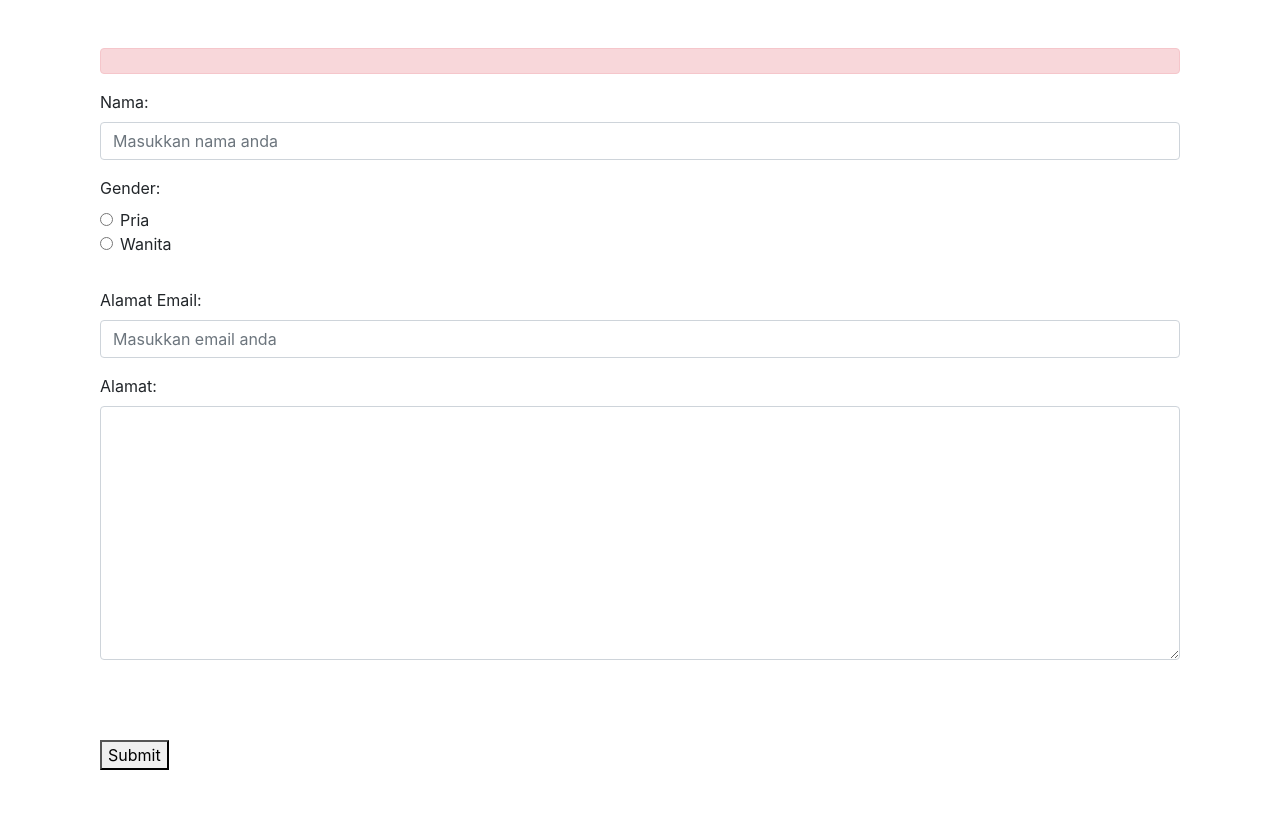
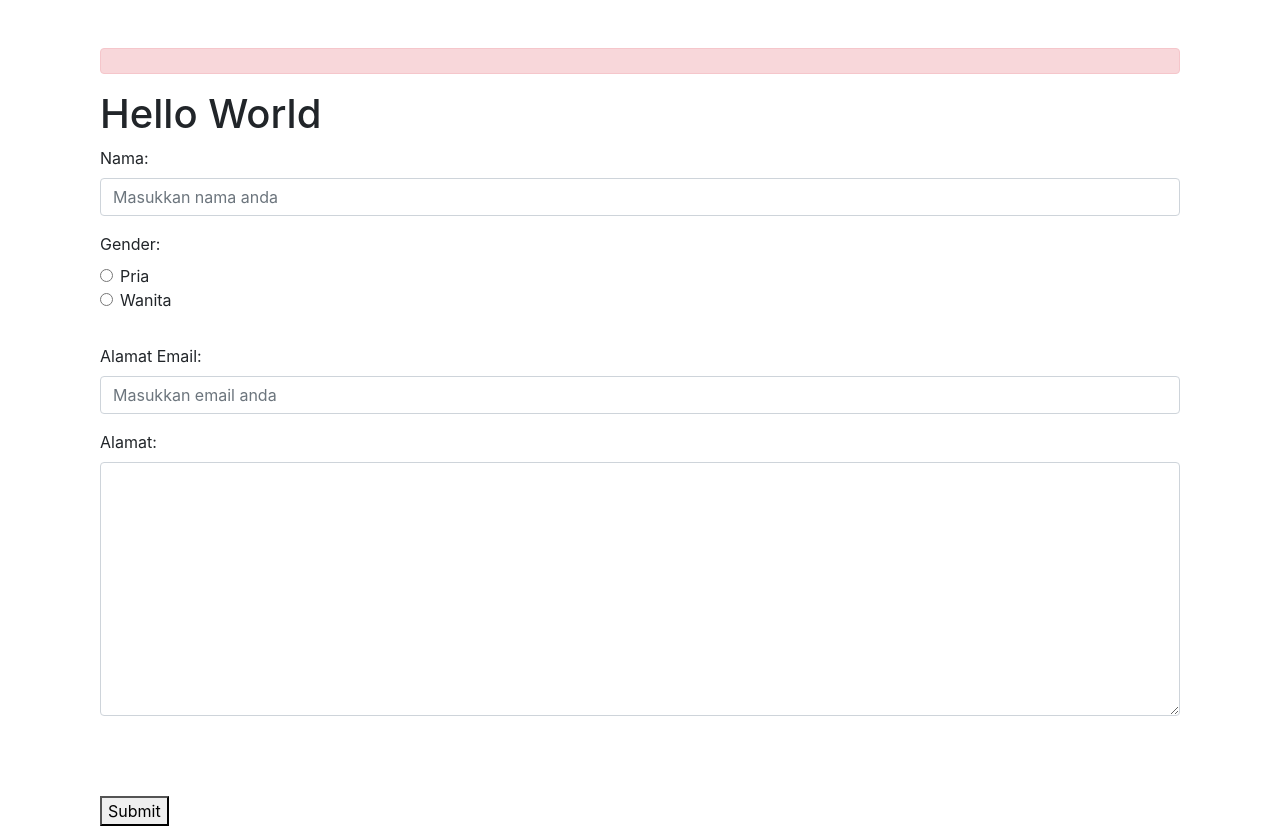
Before and after one commit to Escalation99/Django-Basic-Form, a Django app: template contact/templates/contact/index.html in a window 1280 px wide. Shown: the part 56-882 px from the top of the page. Before the commit the page ends 826 px from the top, so only its background shows below. Run offline with Django 3.2, Linux system fonts and the light colour scheme; the template is opened without the code that fills it: values that come from a table or form of the project are taken from there, others are empty; parts of the project's set-up code (start-up, migrations or seed data) failed here and were passed over; some libraries are stand-ins or nearby versions.

Commit message:
Added hello world

```diff
--- a/contact/templates/contact/index.html
+++ b/contact/templates/contact/index.html
@@ -11,6 +11,7 @@
         </div>
         <form method="post">
             {% csrf_token %}
+            <h1>Hello World</h1>
             <div class="form-group">
                 {{ contact_form.nama.label_tag}}
                 {{ contact_form.nama}}
```
